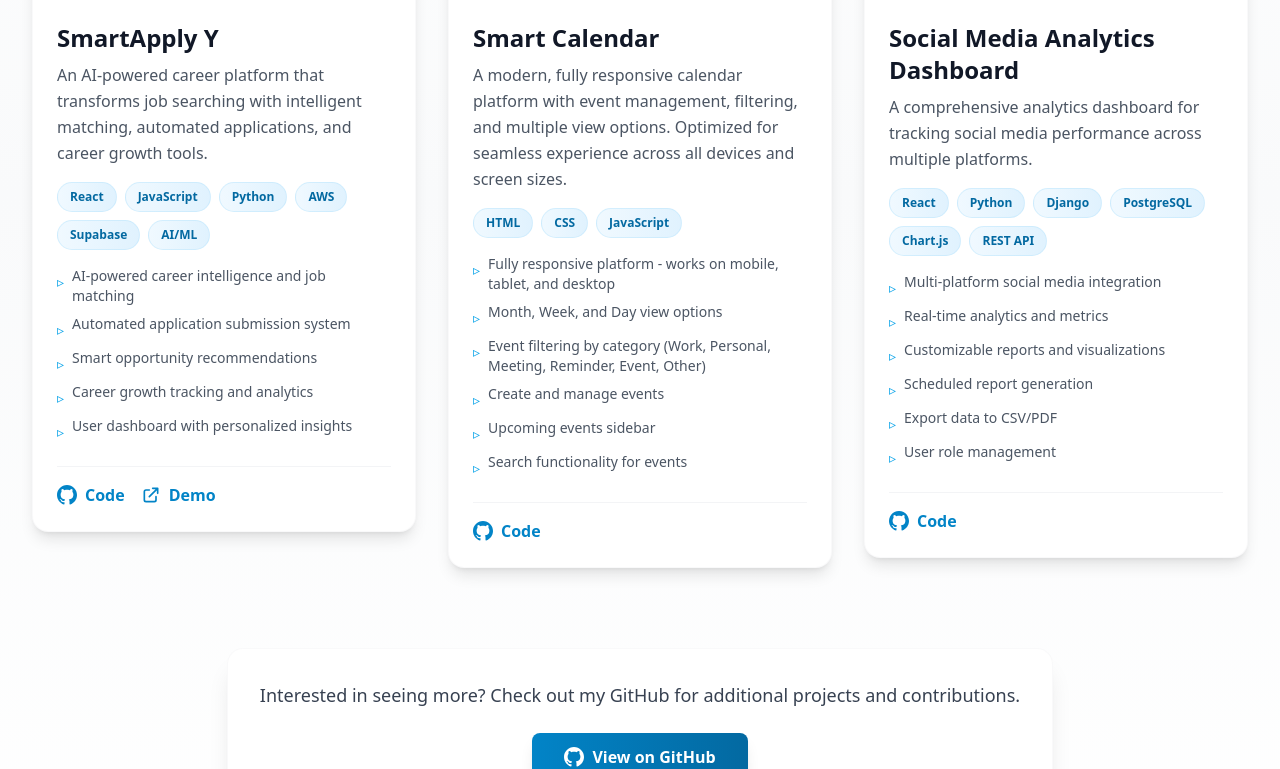
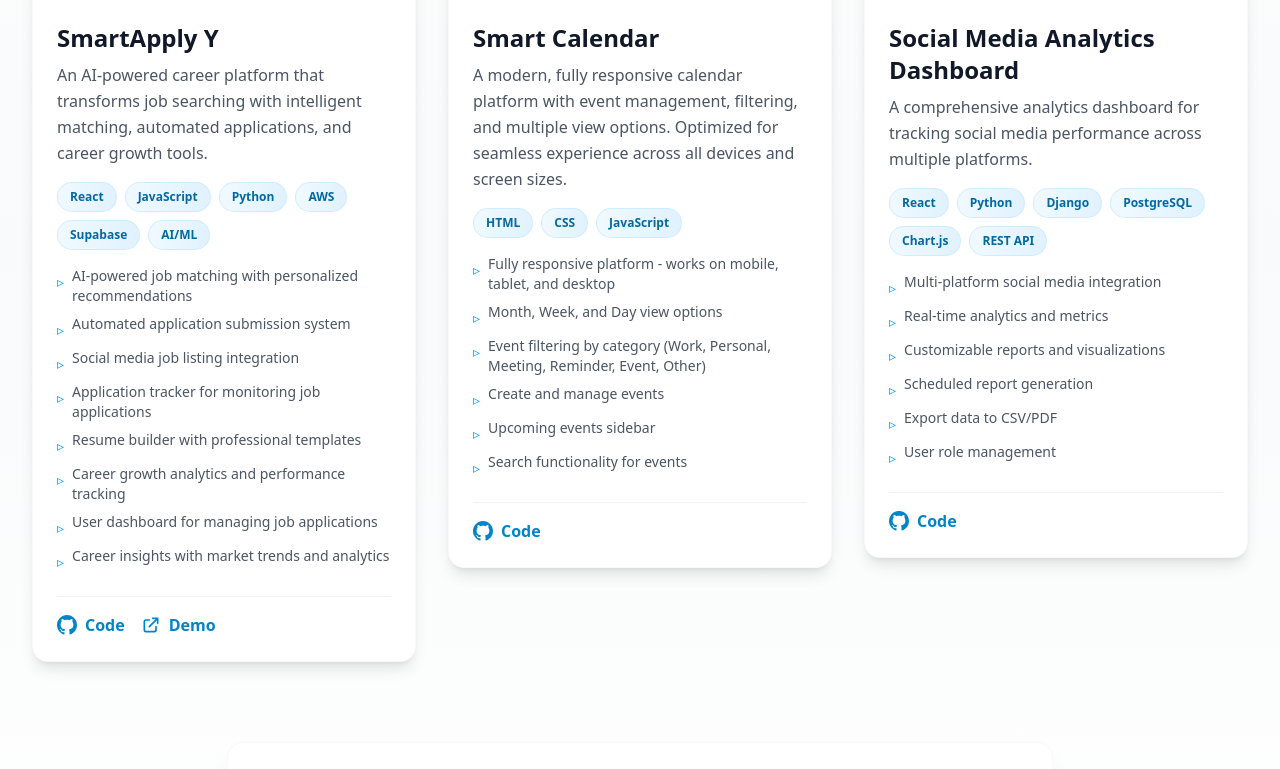
Before and after one commit to Meron006/MerPostfolio, a React (Vite) app: page /projects in a window 1280 px wide. Shown: the part 503-1272 px from the top of the page. Built offline with nearby package versions, Linux system fonts and the light colour scheme.

Commit message:
Update SmartApply Y: Add social media job listing, application tracker, and resume builder features

```diff
--- a/src/pages/Projects.jsx
+++ b/src/pages/Projects.jsx
@@ -16,11 +16,14 @@ function Projects() {
       image: '/SmartyApplyY.png',
       tech: ['React', 'JavaScript', 'Python', 'AWS', 'Supabase', 'AI/ML'],
       features: [
-        'AI-powered career intelligence and job matching',
+        'AI-powered job matching with personalized recommendations',
         'Automated application submission system',
-        'Smart opportunity recommendations',
-        'Career growth tracking and analytics',
-        'User dashboard with personalized insights',
+        'Social media job listing integration',
+        'Application tracker for monitoring job applications',
+        'Resume builder with professional templates',
+        'Career growth analytics and performance tracking',
+        'User dashboard for managing job applications',
+        'Career insights with market trends and analytics',
       ],
       github: 'https://github.com/Meron006/SmartApply',
       demo: 'https://smartapplyy.com/',
```
